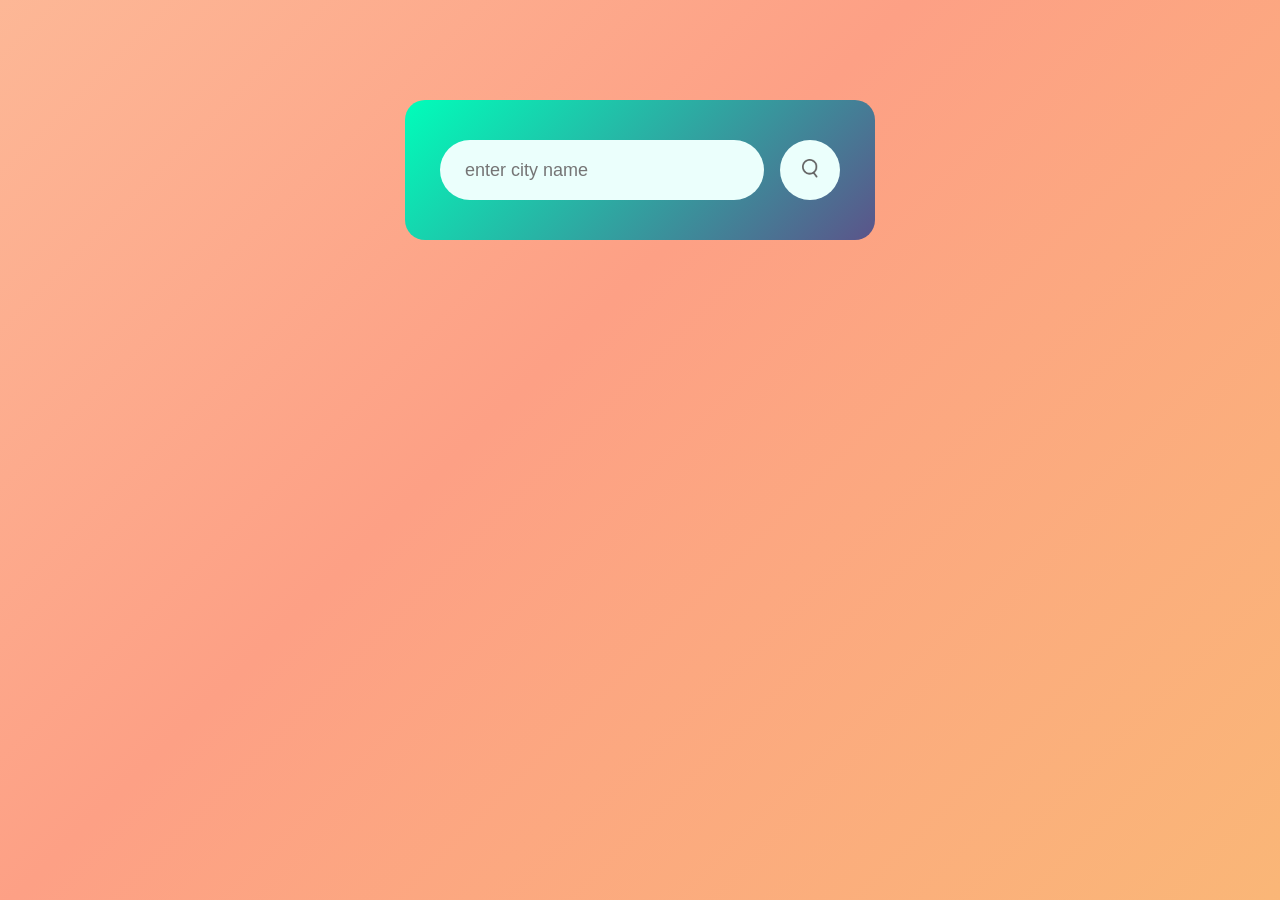
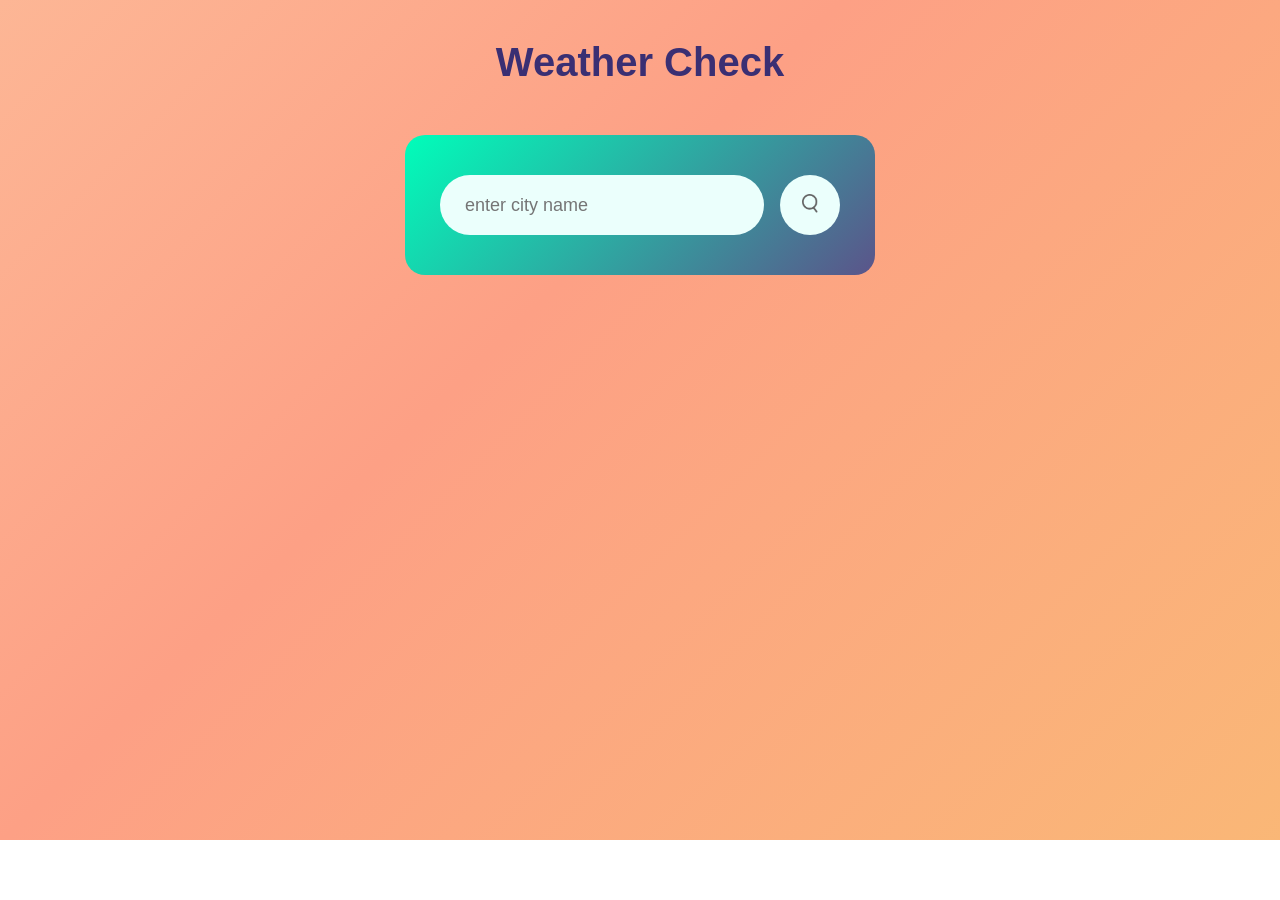
Before and after one commit to Siva-Kumar-V/Weather-App, a plain HTML site: page index.html in a window 1280 px wide. After the commit the page ends 840 px from the top, so only its background shows below. Drawn offline with Linux system fonts and the light colour scheme.

Commit message:
Updated heading style and fixed scrolling

```diff
--- a/index.html
+++ b/index.html
@@ -2,11 +2,13 @@
 <html>
     <head>
         <meta name="viewport" content="width=device-width, initial-scale=1.0">
-        <title>Weather App - Easy Tutorials</title>
+        <title>Weather App</title>
         <link rel="stylesheet" href="style.css">
     </head>
 
     <body>
+        <h1 class="weather-heading">Weather Check</h1>
+
         <div class="card">
             <div class="search">
                 <input type="text" placeholder="enter city name" spellcheck="false">
@@ -37,6 +39,7 @@
                 </div>
             </div>
         </div>
+
         <script>
             const apiKey="18ad715f03e0c68381b5a667b554762e";
             const apiUrl="https://api.openweathermap.org/data/2.5/weather?units=metric&q=";
--- a/style.css
+++ b/style.css
@@ -5,29 +5,25 @@
     box-sizing: border-box;
 }
 
-/* body{
-    background-color: #222;
-} */
-
-/* body{
-    background: linear-gradient(to right, #bdc3c7, #2c3e50);
-
-} */
-
-/* body {
-    background: linear-gradient(to right, #d7d2cc, #304352);
-    font-family: sans-serif;
-} */
-
 body {
     margin: 0;
     padding: 0;
     font-family: 'Segoe UI', sans-serif;
     height: 100vh;
-background: linear-gradient(-45deg, #f6d365, #fda085, #fceabb, #f8b500);
+    background: linear-gradient(-45deg, #f6d365, #fda085, #fceabb, #f8b500);
     background-size: 400% 400%;
     animation: gradientMove 15s ease infinite;
 }
+
+.weather-heading {
+  text-align: center;
+  font-size: 2.5rem;
+  font-weight: bold;
+  margin-top: 40px; /* Increased gap from top */
+  margin-bottom: 5px; /* Space between heading and card */
+  color: #3a2f73;
+}
+
 
 @keyframes gradientMove {
     0% {
@@ -47,7 +43,7 @@ background: linear-gradient(-45deg, #f6d365, #fda085, #fceabb, #f8b500);
     max-width: 470px;
     background: linear-gradient(135deg, #00feba, #5b548a);
     color: #fff;
-    margin: 100px auto 0;
+    margin: 50px auto 0;
     border-radius: 20px;
     padding: 40px 35px;
     text-align: center;
```
